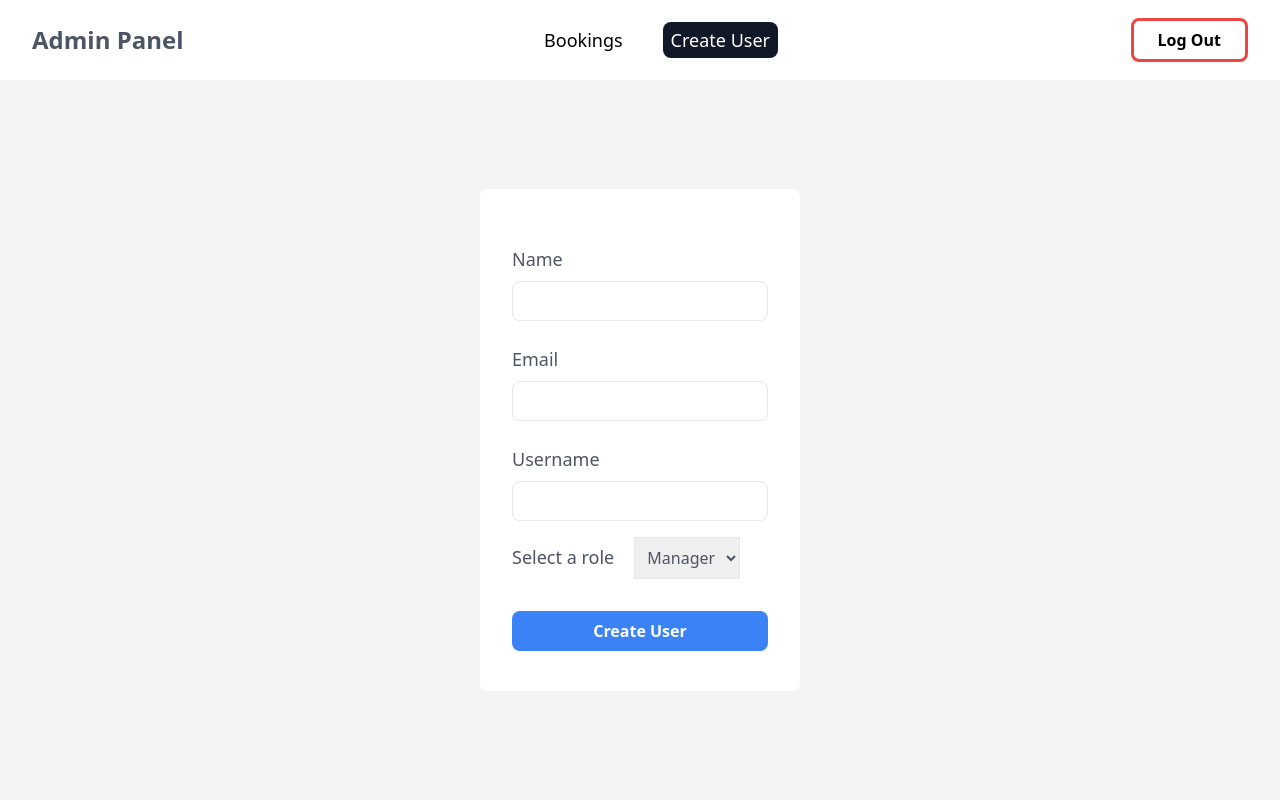
After one commit to sabinbaniya/psychic-chainsaw, a PHP site: page /admin/createuser.php in a window 1280 px wide. The commit adds this page. Run offline with PHP 8.4, Linux system fonts and the light colour scheme.

Commit message:
navbar component, active state add

```diff
--- /dev/null
+++ b/admin/createuser.php
@@ -0,0 +1,49 @@
+<!DOCTYPE html>
+<html lang="en">
+
+<head>
+    <meta charset="UTF-8">
+    <meta http-equiv="X-UA-Compatible" content="IE=edge">
+    <meta name="viewport" content="width=device-width, initial-scale=1.0">
+    <title>Create a user</title>
+    <link rel="stylesheet" href="../style.css">
+</head>
+
+<body>
+    <?php
+    require("./navbar.php")
+    ?>
+
+    <section class="flex justify-center items-center bg-gray-100" style="min-height: calc(100vh - 80px)">
+        <form action="" class="p-8 rounded-lg bg-white w-80 text-gray-600">
+
+            <div class="w-full">
+                <label for="name" class="block mt-6 mb-2 text-lg">Name</label>
+                <input type="text" name="name" id="name" autocomplete="name" class="border rounded-lg px-4 w-full py-2 h-10" required>
+            </div>
+
+            <div class="w-full">
+                <label for="email" class="block mt-6 mb-2 text-lg">Email</label>
+                <input type="email" name="email" id="email" autocomplete="email" class="border rounded-lg px-4 w-full py-2 h-10" required>
+            </div>
+            <div class="w-full">
+                <label for="username" class="block mt-6 mb-2 text-lg">Username</label>
+                <input type="text" name="username" id="username" autocomplete="username" class="border rounded-lg px-4 w-full py-2 h-10" required>
+            </div>
+            <div class="w-full my-4">
+                <label for="type" class="text-lg">Select a role</label>
+                <select name="type" id="type" class="border p-2 inline-block ml-4">
+                    <option value="manager">Manager</option>
+                    <option value="admin">Admin</option>
+                </select>
+            </div>
+            <div>
+                <input type="submit" value="Create User" class="bg-blue-500 font-bold text-white rounded-lg w-full py-2 mt-4 mb-2 cursor-pointer hover:bg-blue-400">
+            </div>
+        </form>
+
+    </section>
+
+</body>
+
+</html>
--- /dev/null
+++ b/admin/navbar.php
@@ -0,0 +1,53 @@
+<?php
+
+$active;
+
+if (strpos($_SERVER["REQUEST_URI"], "createuser") !== false) {
+    $active = "createuser";
+} else {
+    $active = "bookings";
+}
+
+echo '
+ <!-- nav component starts  -->
+    <header class="flex justify-between items-center h-20 max-w-[1400px] mx-auto px-8">
+        <div>
+            <p class="text-gray-600 text-2xl font-bold">Admin Panel</p>
+        </div>
+        <!-- menu for desktop starts -->
+        <nav class="hidden md:block">
+            <ul class="flex space-x-8">
+                <li>
+                    <a href="./index.php" class="text-lg inline-block ' . ($active == "bookings" ? "bg-gray-900 text-white" : "hover:bg-gray-300") . ' px-2 py-1 rounded-lg transition-all">Bookings</a>
+                </li>
+                <li>
+                    <a href="./createuser.php"  class="text-lg inline-block px-2 py-1  ' . ($active == "createuser" ? "bg-gray-900 text-white" : "hover:bg-gray-300") . ' transition-all rounded-lg">Create User</a>
+                </li>
+            </ul>
+        </nav>
+        <div class="hidden md:block">
+            <button>
+                <a href="#" class="border-[3px] px-6 py-2 rounded-lg border-red-500 hover:bg-red-700 hover:text-white font-semibold transition-all">Log Out</a>
+            </button>
+        </div>
+        <!-- menu for desktop ends -->
+
+        <!-- mobile menu starts  -->
+        <div class="md:hidden">
+            <input type="checkbox" id="menu" class="hidden peer" />
+            <span class="w-7 h-[3px] bg-black block rounded relative peer-checked:bg-inherit peer-checked:after:rotate-45 peer-checked:before:-rotate-45 peer-checked:after:top-0 peer-checked:before:top-0 after:content-[\'\'] before:content-[\'\'] before:-top-2 after:top-2 before:absolute after:absolute after:w-full before:w-full after:h-full before:h-full after:block before:block after:rounded before:rounded after:bg-black before:bg-black before:transition-all before:duration-300 after:transition-all after:duration-300">
+                <label for="menu" class="w-full h-8 -top-4 absolute block z-50 cursor-pointer"></label>
+            </span>
+
+            <div class="absolute z-50 pb-8 left-0 right-0 transition-all duration-300 peer-checked:top-28 md:hidden -top-[500px] rounded-sm space-y-4 flex flex-col w-11/12 mx-auto bg-gray-300 text-[#002635] text-center">
+                <a onclick="closeMenu()" class="py-2 mt-4" href="./index.php">Bookings</a>
+                <a onclick="closeMenu()" class="py-2" href="./createuser.php">Create User </a>
+                <button>
+                    <a href="./logout.php" onclick="closeMenu()" class="border-2 my-2 px-6 py-2 inline-block rounded-lg border-red-500 font-semibold transition-all">Log Out</a>
+                </button>
+            </div>
+        </div>
+        <!-- mobile menu endss  -->
+    </header>
+    <!-- nav component ends  -->
+';
--- a/style.css
+++ b/style.css
@@ -565,6 +565,26 @@ Ensure the default browser behavior of the `hidden` attribute.
   margin-top: 0px;
 }
 
+.mb-2 {
+  margin-bottom: 0.5rem;
+}
+
+.mt-6 {
+  margin-top: 1.5rem;
+}
+
+.mt-8 {
+  margin-top: 2rem;
+}
+
+.ml-4 {
+  margin-left: 1rem;
+}
+
+.ml-40 {
+  margin-left: 10rem;
+}
+
 .block {
   display: block;
 }
@@ -617,6 +637,10 @@ Ensure the default browser behavior of the `hidden` attribute.
   height: 3rem;
 }
 
+.h-10 {
+  height: 2.5rem;
+}
+
 .min-h-screen {
   min-height: 100vh;
 }
@@ -627,6 +651,18 @@ Ensure the default browser behavior of the `hidden` attribute.
 
 .min-h-\[55px\] {
   min-height: 55px;
+}
+
+.min-h-full {
+  min-height: 100%;
+}
+
+.min-h-\[90vh\] {
+  min-height: 90vh;
+}
+
+.min-h-\[85vh\] {
+  min-height: 85vh;
 }
 
 .w-full {
@@ -759,6 +795,10 @@ Ensure the default browser behavior of the `hidden` attribute.
   overflow: hidden;
 }
 
+.overflow-x-auto {
+  overflow-x: auto;
+}
+
 .overflow-x-hidden {
   overflow-x: hidden;
 }
@@ -889,6 +929,11 @@ Ensure the default browser behavior of the `hidden` attribute.
   background-color: rgb(59 130 246 / var(--tw-bg-opacity));
 }
 
+.bg-red-300 {
+  --tw-bg-opacity: 1;
+  background-color: rgb(252 165 165 / var(--tw-bg-opacity));
+}
+
 .bg-gradient-to-l {
   background-image: linear-gradient(to left, var(--tw-gradient-stops));
 }
@@ -945,6 +990,10 @@ Ensure the default browser behavior of the `hidden` attribute.
 
 .p-4 {
   padding: 1rem;
+}
+
+.p-2 {
+  padding: 0.5rem;
 }
 
 .px-8 {
```
Also changed, not shown: admin/index.php (+4 -47 lines).
